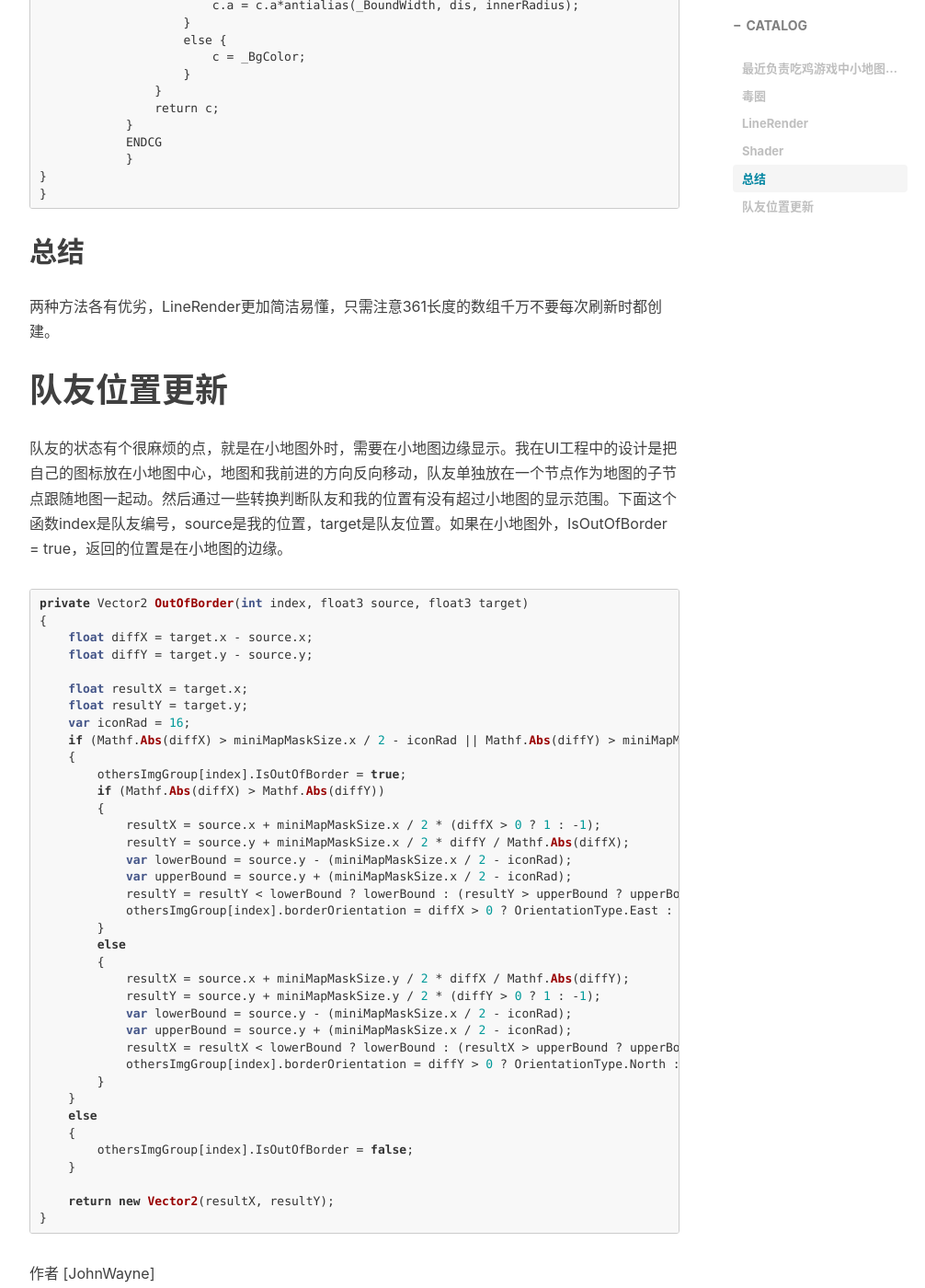
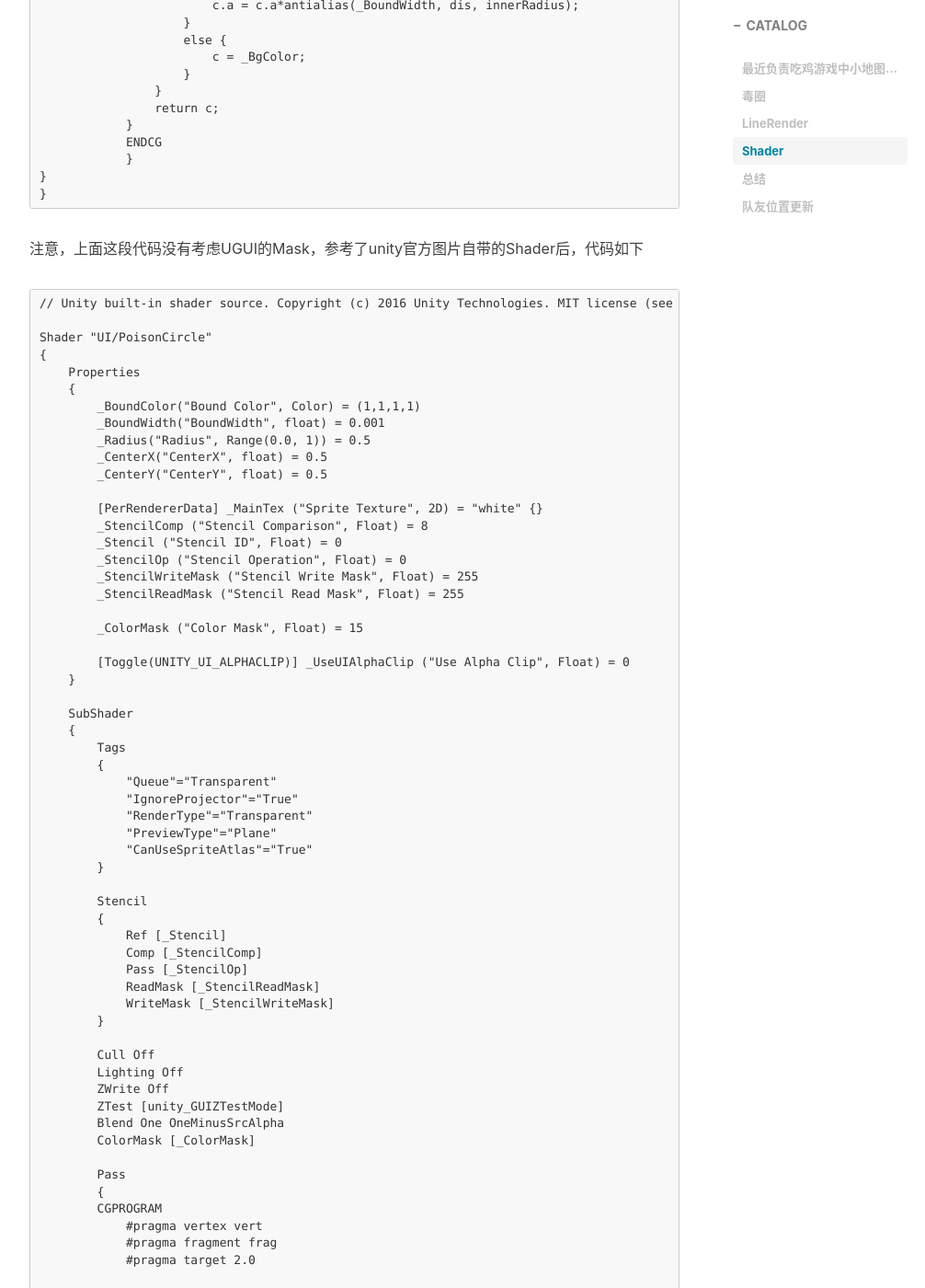
Before and after one commit to johnwayne1995/johnwayne1995.github.io, a Jekyll site: the page built from _posts/2023-06-02-吃鸡游戏中小地图的实现.md, in a window 1280 px wide and 1400 px high, scrolled down 2654 px. Shown: the whole window at 92% size, without its empty margins (233-1239 px from the left). Built offline with Jekyll 4.4.1, drawn with Linux system fonts in a browser that asks for light colours; nearby versions of some CDN libraries; comment, search, counter and statistics services are not loaded; some of the changed text lies outside the part shown.

Commit message:
Update 2023-06-02-吃鸡游戏中小地图的实现.md

````diff
--- a/_posts/2023-06-02-吃鸡游戏中小地图的实现.md
+++ b/_posts/2023-06-02-吃鸡游戏中小地图的实现.md
@@ -122,6 +122,159 @@
 }
 }
 ```
+注意，上面这段代码没有考虑UGUI的Mask，参考了unity官方图片自带的Shader后，代码如下
+```shader
+// Unity built-in shader source. Copyright (c) 2016 Unity Technologies. MIT license (see license.txt)
+
+Shader "UI/PoisonCircle"
+{
+    Properties
+    {
+        _BoundColor("Bound Color", Color) = (1,1,1,1)
+        _BoundWidth("BoundWidth", float) = 0.001
+        _Radius("Radius", Range(0.0, 1)) = 0.5
+        _CenterX("CenterX", float) = 0.5
+        _CenterY("CenterY", float) = 0.5
+
+        [PerRendererData] _MainTex ("Sprite Texture", 2D) = "white" {}
+        _StencilComp ("Stencil Comparison", Float) = 8
+        _Stencil ("Stencil ID", Float) = 0
+        _StencilOp ("Stencil Operation", Float) = 0
+        _StencilWriteMask ("Stencil Write Mask", Float) = 255
+        _StencilReadMask ("Stencil Read Mask", Float) = 255
+
+        _ColorMask ("Color Mask", Float) = 15
+
+        [Toggle(UNITY_UI_ALPHACLIP)] _UseUIAlphaClip ("Use Alpha Clip", Float) = 0
+    }
+
+    SubShader
+    {
+        Tags
+        {
+            "Queue"="Transparent"
+            "IgnoreProjector"="True"
+            "RenderType"="Transparent"
+            "PreviewType"="Plane"
+            "CanUseSpriteAtlas"="True"
+        }
+
+        Stencil
+        {
+            Ref [_Stencil]
+            Comp [_StencilComp]
+            Pass [_StencilOp]
+            ReadMask [_StencilReadMask]
+            WriteMask [_StencilWriteMask]
+        }
+
+        Cull Off
+        Lighting Off
+        ZWrite Off
+        ZTest [unity_GUIZTestMode]
+        Blend One OneMinusSrcAlpha
+        ColorMask [_ColorMask]
+
+        Pass
+        {
+        CGPROGRAM
+            #pragma vertex vert
+            #pragma fragment frag
+            #pragma target 2.0
+
+            #include "UnityCG.cginc"
+            #include "UnityUI.cginc"
+
+            #pragma multi_compile_local _ UNITY_UI_CLIP_RECT
+            #pragma multi_compile_local _ UNITY_UI_ALPHACLIP
+
+            struct appdata_t
+            {
+                float4 vertex   : POSITION;
+                float4 color    : COLOR;
+                float2 texcoord : TEXCOORD0;
+                UNITY_VERTEX_INPUT_INSTANCE_ID
+            };
+
+            struct v2f
+            {
+                float4 vertex   : SV_POSITION;
+                fixed4 color    : COLOR;
+                float2 texcoord  : TEXCOORD0;
+                float4 worldPosition : TEXCOORD1;
+                float4  mask : TEXCOORD2;
+                UNITY_VERTEX_OUTPUT_STEREO
+            };
+
+            float _BoundWidth;
+            fixed4 _BoundColor;
+            float _Radius;
+            float _CenterX;
+            float _CenterY;
+
+            sampler2D _MainTex;
+            fixed4 _TextureSampleAdd;
+            float4 _ClipRect;
+            float4 _MainTex_ST;
+            float _UIMaskSoftnessX;
+            float _UIMaskSoftnessY;
+
+            v2f vert(appdata_t v)
+            {
+                v2f OUT;
+                UNITY_SETUP_INSTANCE_ID(v);
+                UNITY_INITIALIZE_VERTEX_OUTPUT_STEREO(OUT);
+                float4 vPosition = UnityObjectToClipPos(v.vertex);
+                OUT.worldPosition = v.vertex;
+                OUT.vertex = vPosition;
+
+                float2 pixelSize = vPosition.w;
+                pixelSize /= float2(1, 1) * abs(mul((float2x2)UNITY_MATRIX_P, _ScreenParams.xy));
+
+                float4 clampedRect = clamp(_ClipRect, -2e10, 2e10);
+                float2 maskUV = (v.vertex.xy - clampedRect.xy) / (clampedRect.zw - clampedRect.xy);
+                OUT.texcoord = TRANSFORM_TEX(v.texcoord.xy, _MainTex);
+                OUT.mask = float4(v.vertex.xy * 2 - clampedRect.xy - clampedRect.zw, 0.25 / (0.25 * half2(_UIMaskSoftnessX, _UIMaskSoftnessY) + abs(pixelSize.xy)));
+
+                OUT.color = v.color;
+                return OUT;
+            }
+
+            fixed4 frag(v2f IN) : SV_Target
+            {
+                half4 color = tex2D(_MainTex,IN.texcoord);
+                float dis = pow(_CenterX - IN.texcoord.x, 2) + pow(_CenterY - IN.texcoord.y, 2);
+                if (dis > pow(_Radius, 2)) {
+                    discard;
+                }
+                else
+                {
+                    float innerRadius = _Radius  - _BoundWidth;
+                    if (dis > pow(innerRadius, 2)) {
+                        color = _BoundColor;
+                    }
+                    else {
+                        color.a = 0;
+                    }
+                }
+
+                #ifdef UNITY_UI_CLIP_RECT
+                half2 m = saturate((_ClipRect.zw - _ClipRect.xy - abs(IN.mask.xy)) * IN.mask.zw);
+                color.a *= m.x * m.y;
+                #endif
+
+                #ifdef UNITY_UI_ALPHACLIP
+                clip (color.a - 0.001);
+                #endif
+
+                color.rgb *= color.a;
+                return color;
+            }
+        ENDCG
+        }
+    }
+}
+```
 ## 总结
 两种方法各有优劣，LineRender更加简洁易懂，只需注意361长度的数组千万不要每次刷新时都创建。
 
````
